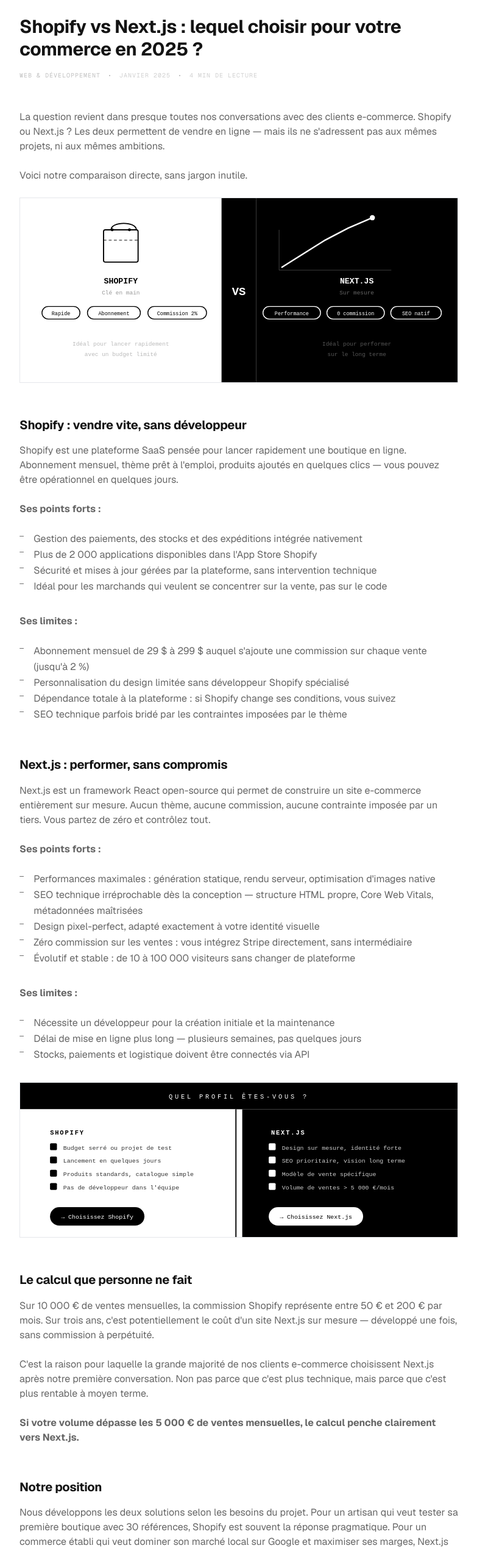
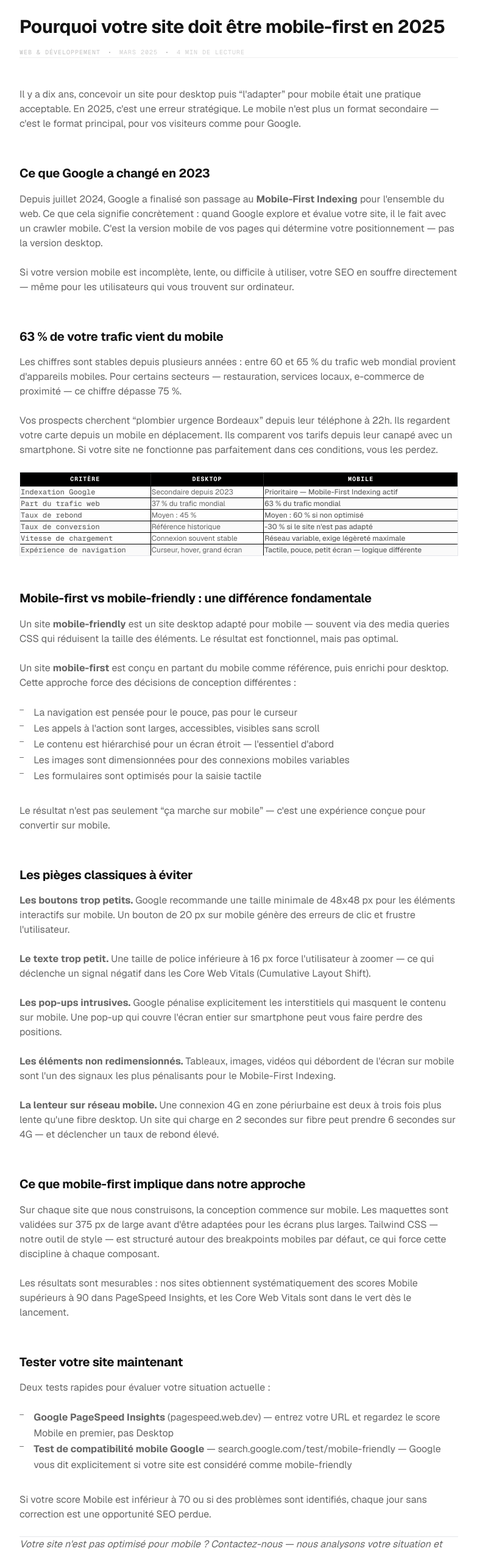
Before and after one commit to loanrmb/torquemade-v2, a Next.js app: page /blog/site-mobile-first-2025 in a window 1280 px wide. Shown: the part 234-2778 px from the top of the page at 61% size, without its empty margins (248-1031 px from the left). Built offline with nearby package versions, Linux system fonts and the light colour scheme.

Commit message:
Update page.mdx

```diff
--- a/app/blog/(articles)/site-mobile-first-2025/page.mdx
+++ b/app/blog/(articles)/site-mobile-first-2025/page.mdx
@@ -1,202 +1,108 @@
 export const metadata = {
-  title: 'Shopify vs Next.js : lequel choisir pour votre commerce en 2025 ?',
-  description: 'Shopify ou Next.js pour votre e-commerce ? Nous comparons les deux solutions pour vous aider à faire le bon choix selon votre projet et vos ambitions.',
+  title: 'Pourquoi votre site doit être mobile-first en 2025',
+  description: '63 % du trafic web mondial vient du mobile. Google indexe en priorité la version mobile de votre site. Ce que ça implique concrètement pour votre présence en ligne.',
 }
 
-export function IllustrationComparaison() {
+export function TableMobile() {
+  const rows = [
+    { critere: 'Indexation Google', desktop: 'Secondaire depuis 2023', mobile: 'Prioritaire — Mobile-First Indexing actif' },
+    { critere: 'Part du trafic web', desktop: '37 % du trafic mondial', mobile: '63 % du trafic mondial' },
+    { critere: 'Taux de rebond', desktop: 'Moyen : 45 %', mobile: 'Moyen : 60 % si non optimisé' },
+    { critere: 'Taux de conversion', desktop: 'Référence historique', mobile: '-30 % si le site n\'est pas adapté' },
+    { critere: 'Vitesse de chargement', desktop: 'Connexion souvent stable', mobile: 'Réseau variable, exige légèreté maximale' },
+    { critere: 'Expérience de navigation', desktop: 'Curseur, hover, grand écran', mobile: 'Tactile, pouce, petit écran — logique différente' },
+  ]
   return (
-    <div className="my-12 overflow-hidden border border-black">
-      <svg viewBox="0 0 760 320" xmlns="http://www.w3.org/2000/svg" className="block w-full">
-
-        {/* === SHOPIFY — panneau gauche === */}
-        <rect x="0" y="0" width="350" height="320" fill="white"/>
-
-        {/* Icône sac de shopping */}
-        <rect x="145" y="55" width="60" height="56" rx="3" fill="none" stroke="black" strokeWidth="2"/>
-        <path d="M158 55 C158 40 202 40 202 55" fill="none" stroke="black" strokeWidth="2"/>
-        <line x1="145" y1="73" x2="205" y2="73" stroke="black" strokeWidth="1" strokeDasharray="5,4"/>
-        <circle cx="160" cy="55" r="2.5" fill="black"/>
-        <circle cx="190" cy="55" r="2.5" fill="black"/>
-
-        {/* Label */}
-        <text x="175" y="148" textAnchor="middle" fontFamily="'Courier New', monospace" fontSize="14" fontWeight="bold" fill="black">SHOPIFY</text>
-        <text x="175" y="167" textAnchor="middle" fontFamily="'Courier New', monospace" fontSize="10" fill="#999">Clé en main</text>
-
-        {/* Tags */}
-        <rect x="38" y="188" width="66" height="22" rx="11" fill="none" stroke="black" strokeWidth="1.5"/>
-        <text x="71" y="203" textAnchor="middle" fontFamily="'Courier New', monospace" fontSize="9" fill="black">Rapide</text>
-
-        <rect x="117" y="188" width="92" height="22" rx="11" fill="none" stroke="black" strokeWidth="1.5"/>
-        <text x="163" y="203" textAnchor="middle" fontFamily="'Courier New', monospace" fontSize="9" fill="black">Abonnement</text>
-
-        <rect x="222" y="188" width="102" height="22" rx="11" fill="none" stroke="black" strokeWidth="1.5"/>
-        <text x="273" y="203" textAnchor="middle" fontFamily="'Courier New', monospace" fontSize="9" fill="black">Commission 2%</text>
-
-        {/* Note bas */}
-        <text x="175" y="256" textAnchor="middle" fontFamily="'Courier New', monospace" fontSize="10" fill="#bbb">Idéal pour lancer rapidement</text>
-        <text x="175" y="274" textAnchor="middle" fontFamily="'Courier New', monospace" fontSize="10" fill="#bbb">avec un budget limité</text>
-
-        {/* === VS — séparateur central === */}
-        <rect x="350" y="0" width="60" height="320" fill="black"/>
-        <text x="380" y="168" textAnchor="middle" fontFamily="'Courier New', monospace" fontSize="20" fontWeight="bold" fill="white">VS</text>
-
-        {/* === NEXT.JS — panneau droit === */}
-        <rect x="410" y="0" width="350" height="320" fill="black"/>
-
-        {/* Graphique performance */}
-        <line x1="450" y1="55" x2="450" y2="125" stroke="white" strokeWidth="1" opacity="0.25"/>
-        <line x1="450" y1="125" x2="645" y2="125" stroke="white" strokeWidth="1" opacity="0.25"/>
-        <polyline points="455,120 490,98 528,74 570,52 612,34" fill="none" stroke="white" strokeWidth="2.5" strokeLinecap="round" strokeLinejoin="round"/>
-        <circle cx="612" cy="34" r="4.5" fill="white"/>
-
-        {/* Label */}
-        <text x="585" y="148" textAnchor="middle" fontFamily="'Courier New', monospace" fontSize="14" fontWeight="bold" fill="white">NEXT.JS</text>
-        <text x="585" y="167" textAnchor="middle" fontFamily="'Courier New', monospace" fontSize="10" fill="#666">Sur mesure</text>
-
-        {/* Tags blancs */}
-        <rect x="422" y="188" width="100" height="22" rx="11" fill="none" stroke="white" strokeWidth="1.5"/>
-        <text x="472" y="203" textAnchor="middle" fontFamily="'Courier New', monospace" fontSize="9" fill="white">Performance</text>
-
-        <rect x="533" y="188" width="100" height="22" rx="11" fill="none" stroke="white" strokeWidth="1.5"/>
-        <text x="583" y="203" textAnchor="middle" fontFamily="'Courier New', monospace" fontSize="9" fill="white">0 commission</text>
-
-        <rect x="644" y="188" width="88" height="22" rx="11" fill="none" stroke="white" strokeWidth="1.5"/>
-        <text x="688" y="203" textAnchor="middle" fontFamily="'Courier New', monospace" fontSize="9" fill="white">SEO natif</text>
-
-        {/* Note bas */}
-        <text x="585" y="256" textAnchor="middle" fontFamily="'Courier New', monospace" fontSize="10" fill="#555">Idéal pour performer</text>
-        <text x="585" y="274" textAnchor="middle" fontFamily="'Courier New', monospace" fontSize="10" fill="#555">sur le long terme</text>
-
-      </svg>
+    <div className="my-12 overflow-x-auto border border-black">
+      <table className="w-full border-collapse text-sm">
+        <thead>
+          <tr className="bg-black text-white">
+            <th className="p-3 text-left font-mono text-[10px] uppercase tracking-widest">Critère</th>
+            <th className="p-3 text-left font-mono text-[10px] uppercase tracking-widest" style={{borderLeft:'1px solid rgba(255,255,255,0.15)'}}>Desktop</th>
+            <th className="p-3 text-left font-mono text-[10px] uppercase tracking-widest" style={{borderLeft:'1px solid rgba(255,255,255,0.15)'}}>Mobile</th>
+          </tr>
+        </thead>
+        <tbody>
+          {rows.map((row, i) => (
+            <tr key={i} style={{borderTop:'1px solid black', background: i % 2 === 1 ? '#fafafa' : 'white'}}>
+              <td className="p-3 font-mono text-xs font-medium">{row.critere}</td>
+              <td className="p-3 text-xs" style={{borderLeft:'1px solid black'}}>{row.desktop}</td>
+              <td className="p-3 text-xs font-medium" style={{borderLeft:'1px solid black'}}>{row.mobile}</td>
+            </tr>
+          ))}
+        </tbody>
+      </table>
     </div>
   )
 }
 
-export function IllustrationDecision() {
-  return (
-    <div className="my-12 overflow-hidden border border-black">
-      <svg viewBox="0 0 760 268" xmlns="http://www.w3.org/2000/svg" className="block w-full">
+# Pourquoi votre site doit être mobile-first en 2025
 
-        {/* Header */}
-        <rect x="0" y="0" width="760" height="46" fill="black"/>
-        <text x="380" y="28" textAnchor="middle" fontFamily="'Courier New', monospace" fontSize="11" fill="white" letterSpacing="4">QUEL PROFIL ÊTES-VOUS ?</text>
-
-        {/* Panneau gauche — Shopify */}
-        <rect x="0" y="46" width="374" height="222" fill="white"/>
-
-        <text x="52" y="90" fontFamily="'Courier New', monospace" fontSize="11" fontWeight="bold" fill="black" letterSpacing="2">SHOPIFY</text>
-
-        <rect x="52" y="105" width="12" height="12" rx="2" fill="black"/>
-        <text x="75" y="116" fontFamily="'Courier New', monospace" fontSize="10.5" fill="#333">Budget serré ou projet de test</text>
-
-        <rect x="52" y="128" width="12" height="12" rx="2" fill="black"/>
-        <text x="75" y="139" fontFamily="'Courier New', monospace" fontSize="10.5" fill="#333">Lancement en quelques jours</text>
-
-        <rect x="52" y="151" width="12" height="12" rx="2" fill="black"/>
-        <text x="75" y="162" fontFamily="'Courier New', monospace" fontSize="10.5" fill="#333">Produits standards, catalogue simple</text>
-
-        <rect x="52" y="174" width="12" height="12" rx="2" fill="black"/>
-        <text x="75" y="185" fontFamily="'Courier New', monospace" fontSize="10.5" fill="#333">Pas de développeur dans l&apos;équipe</text>
-
-        <rect x="52" y="216" width="164" height="32" rx="16" fill="black"/>
-        <text x="134" y="236" textAnchor="middle" fontFamily="'Courier New', monospace" fontSize="10.5" fill="white">→ Choisissez Shopify</text>
-
-        {/* Séparateur */}
-        <line x1="375" y1="46" x2="375" y2="268" stroke="black" strokeWidth="2"/>
-
-        {/* Panneau droit — Next.js */}
-        <rect x="386" y="46" width="374" height="222" fill="black"/>
-
-        <text x="436" y="90" fontFamily="'Courier New', monospace" fontSize="11" fontWeight="bold" fill="white" letterSpacing="2">NEXT.JS</text>
-
-        <rect x="432" y="105" width="12" height="12" rx="2" fill="white"/>
-        <text x="455" y="116" fontFamily="'Courier New', monospace" fontSize="10.5" fill="#ccc">Design sur mesure, identité forte</text>
-
-        <rect x="432" y="128" width="12" height="12" rx="2" fill="white"/>
-        <text x="455" y="139" fontFamily="'Courier New', monospace" fontSize="10.5" fill="#ccc">SEO prioritaire, vision long terme</text>
-
-        <rect x="432" y="151" width="12" height="12" rx="2" fill="white"/>
-        <text x="455" y="162" fontFamily="'Courier New', monospace" fontSize="10.5" fill="#ccc">Modèle de vente spécifique</text>
-
-        <rect x="432" y="174" width="12" height="12" rx="2" fill="white"/>
-        <text x="455" y="185" fontFamily="'Courier New', monospace" fontSize="10.5" fill="#ccc">Volume de ventes {'>'}  5 000 €/mois</text>
-
-        <rect x="432" y="216" width="164" height="32" rx="16" fill="white"/>
-        <text x="514" y="236" textAnchor="middle" fontFamily="'Courier New', monospace" fontSize="10.5" fill="black">→ Choisissez Next.js</text>
-
-      </svg>
-    </div>
-  )
-}
-
-# Shopify vs Next.js : lequel choisir pour votre commerce en 2025 ?
-
-<div className="mb-12 flex flex-wrap items-center gap-3 border-b border-black pb-8 font-mono text-[10px] uppercase tracking-widest">
-  <span className="opacity-40">Web & Développement</span>
+<div className="mb-12 flex flex-wrap items-center gap-3 pb-8 font-mono text-[10px] uppercase tracking-widest" style={{borderBottom:'1px solid hsl(var(--border-subtle))'}}>
+  <span className="opacity-40">Web &amp; Développement</span>
   <span className="opacity-20">·</span>
-  <span className="opacity-30">Janvier 2025</span>
+  <span className="opacity-30">Mars 2025</span>
   <span className="opacity-20">·</span>
   <span className="opacity-30">4 min de lecture</span>
 </div>
 
-La question revient dans presque toutes nos conversations avec des clients e-commerce. Shopify ou Next.js ? Les deux permettent de vendre en ligne — mais ils ne s'adressent pas aux mêmes projets, ni aux mêmes ambitions.
+Il y a dix ans, concevoir un site pour desktop puis &ldquo;l&apos;adapter&rdquo; pour mobile était une pratique acceptable. En 2025, c&apos;est une erreur stratégique. Le mobile n&apos;est plus un format secondaire — c&apos;est le format principal, pour vos visiteurs comme pour Google.
 
-Voici notre comparaison directe, sans jargon inutile.
+## Ce que Google a changé en 2023
 
-<IllustrationComparaison />
+Depuis juillet 2024, Google a finalisé son passage au **Mobile-First Indexing** pour l&apos;ensemble du web. Ce que cela signifie concrètement : quand Google explore et évalue votre site, il le fait avec un crawler mobile. C&apos;est la version mobile de vos pages qui détermine votre positionnement — pas la version desktop.
 
-## Shopify : vendre vite, sans développeur
+Si votre version mobile est incomplète, lente, ou difficile à utiliser, votre SEO en souffre directement — même pour les utilisateurs qui vous trouvent sur ordinateur.
 
-Shopify est une plateforme SaaS pensée pour lancer rapidement une boutique en ligne. Abonnement mensuel, thème prêt à l'emploi, produits ajoutés en quelques clics — vous pouvez être opérationnel en quelques jours.
+## 63 % de votre trafic vient du mobile
 
-**Ses points forts :**
+Les chiffres sont stables depuis plusieurs années : entre 60 et 65 % du trafic web mondial provient d&apos;appareils mobiles. Pour certains secteurs — restauration, services locaux, e-commerce de proximité — ce chiffre dépasse 75 %.
 
-- Gestion des paiements, des stocks et des expéditions intégrée nativement
-- Plus de 2 000 applications disponibles dans l'App Store Shopify
-- Sécurité et mises à jour gérées par la plateforme, sans intervention technique
-- Idéal pour les marchands qui veulent se concentrer sur la vente, pas sur le code
+Vos prospects cherchent &ldquo;plombier urgence Bordeaux&rdquo; depuis leur téléphone à 22h. Ils regardent votre carte depuis un mobile en déplacement. Ils comparent vos tarifs depuis leur canapé avec un smartphone. Si votre site ne fonctionne pas parfaitement dans ces conditions, vous les perdez.
 
-**Ses limites :**
+<TableMobile />
 
-- Abonnement mensuel de 29 $ à 299 $ auquel s'ajoute une commission sur chaque vente (jusqu'à 2 %)
-- Personnalisation du design limitée sans développeur Shopify spécialisé
-- Dépendance totale à la plateforme : si Shopify change ses conditions, vous suivez
-- SEO technique parfois bridé par les contraintes imposées par le thème
+## Mobile-first vs mobile-friendly : une différence fondamentale
 
-## Next.js : performer, sans compromis
+Un site **mobile-friendly** est un site desktop adapté pour mobile — souvent via des media queries CSS qui réduisent la taille des éléments. Le résultat est fonctionnel, mais pas optimal.
 
-Next.js est un framework React open-source qui permet de construire un site e-commerce entièrement sur mesure. Aucun thème, aucune commission, aucune contrainte imposée par un tiers. Vous partez de zéro et contrôlez tout.
+Un site **mobile-first** est conçu en partant du mobile comme référence, puis enrichi pour desktop. Cette approche force des décisions de conception différentes :
 
-**Ses points forts :**
+- La navigation est pensée pour le pouce, pas pour le curseur
+- Les appels à l&apos;action sont larges, accessibles, visibles sans scroll
+- Le contenu est hiérarchisé pour un écran étroit — l&apos;essentiel d&apos;abord
+- Les images sont dimensionnées pour des connexions mobiles variables
+- Les formulaires sont optimisés pour la saisie tactile
 
-- Performances maximales : génération statique, rendu serveur, optimisation d'images native
-- SEO technique irréprochable dès la conception — structure HTML propre, Core Web Vitals, métadonnées maîtrisées
-- Design pixel-perfect, adapté exactement à votre identité visuelle
-- Zéro commission sur les ventes : vous intégrez Stripe directement, sans intermédiaire
-- Évolutif et stable : de 10 à 100 000 visiteurs sans changer de plateforme
+Le résultat n&apos;est pas seulement &ldquo;ça marche sur mobile&rdquo; — c&apos;est une expérience conçue pour convertir sur mobile.
 
-**Ses limites :**
+## Les pièges classiques à éviter
 
-- Nécessite un développeur pour la création initiale et la maintenance
-- Délai de mise en ligne plus long — plusieurs semaines, pas quelques jours
-- Stocks, paiements et logistique doivent être connectés via API
+**Les boutons trop petits.** Google recommande une taille minimale de 48x48 px pour les éléments interactifs sur mobile. Un bouton de 20 px sur mobile génère des erreurs de clic et frustre l&apos;utilisateur.
 
-<IllustrationDecision />
+**Le texte trop petit.** Une taille de police inférieure à 16 px force l&apos;utilisateur à zoomer — ce qui déclenche un signal négatif dans les Core Web Vitals (Cumulative Layout Shift).
 
-## Le calcul que personne ne fait
+**Les pop-ups intrusives.** Google pénalise explicitement les interstitiels qui masquent le contenu sur mobile. Une pop-up qui couvre l&apos;écran entier sur smartphone peut vous faire perdre des positions.
 
-Sur 10 000 € de ventes mensuelles, la commission Shopify représente entre 50 € et 200 € par mois. Sur trois ans, c'est potentiellement le coût d'un site Next.js sur mesure — développé une fois, sans commission à perpétuité.
+**Les éléments non redimensionnés.** Tableaux, images, vidéos qui débordent de l&apos;écran sur mobile sont l&apos;un des signaux les plus pénalisants pour le Mobile-First Indexing.
 
-C'est la raison pour laquelle la grande majorité de nos clients e-commerce choisissent Next.js après notre première conversation. Non pas parce que c'est plus technique, mais parce que c'est plus rentable à moyen terme.
+**La lenteur sur réseau mobile.** Une connexion 4G en zone périurbaine est deux à trois fois plus lente qu&apos;une fibre desktop. Un site qui charge en 2 secondes sur fibre peut prendre 6 secondes sur 4G — et déclencher un taux de rebond élevé.
 
-**Si votre volume dépasse les 5 000 € de ventes mensuelles, le calcul penche clairement vers Next.js.**
+## Ce que mobile-first implique dans notre approche
 
-## Notre position
+Sur chaque site que nous construisons, la conception commence sur mobile. Les maquettes sont validées sur 375 px de large avant d&apos;être adaptées pour les écrans plus larges. Tailwind CSS — notre outil de style — est structuré autour des breakpoints mobiles par défaut, ce qui force cette discipline à chaque composant.
 
-Nous développons les deux solutions selon les besoins du projet. Pour un artisan qui veut tester sa première boutique avec 30 références, Shopify est souvent la réponse pragmatique. Pour un commerce établi qui veut dominer son marché local sur Google et maximiser ses marges, Next.js s'impose presque systématiquement.
+Les résultats sont mesurables : nos sites obtiennent systématiquement des scores Mobile supérieurs à 90 dans PageSpeed Insights, et les Core Web Vitals sont dans le vert dès le lancement.
 
-Dans les deux cas, l'objectif reste le même : un site qui vous amène des clients, pas un site vitrine qui dort.
+## Tester votre site maintenant
+
+Deux tests rapides pour évaluer votre situation actuelle :
+
+- **Google PageSpeed Insights** (pagespeed.web.dev) — entrez votre URL et regardez le score Mobile en premier, pas Desktop
+- **Test de compatibilité mobile Google** — search.google.com/test/mobile-friendly — Google vous dit explicitement si votre site est considéré comme mobile-friendly
+
+Si votre score Mobile est inférieur à 70 ou si des problèmes sont identifiés, chaque jour sans correction est une opportunité SEO perdue.
 
 ---
 
-*Vous hésitez entre les deux pour votre projet ? [Contactez-nous](/contact) — nous vous donnons une recommandation claire en 30 minutes.*
+*Votre site n&apos;est pas optimisé pour mobile ? [Contactez-nous](/contact) — nous analysons votre situation et vous proposons un plan d&apos;action adapté à votre budget.*
```
